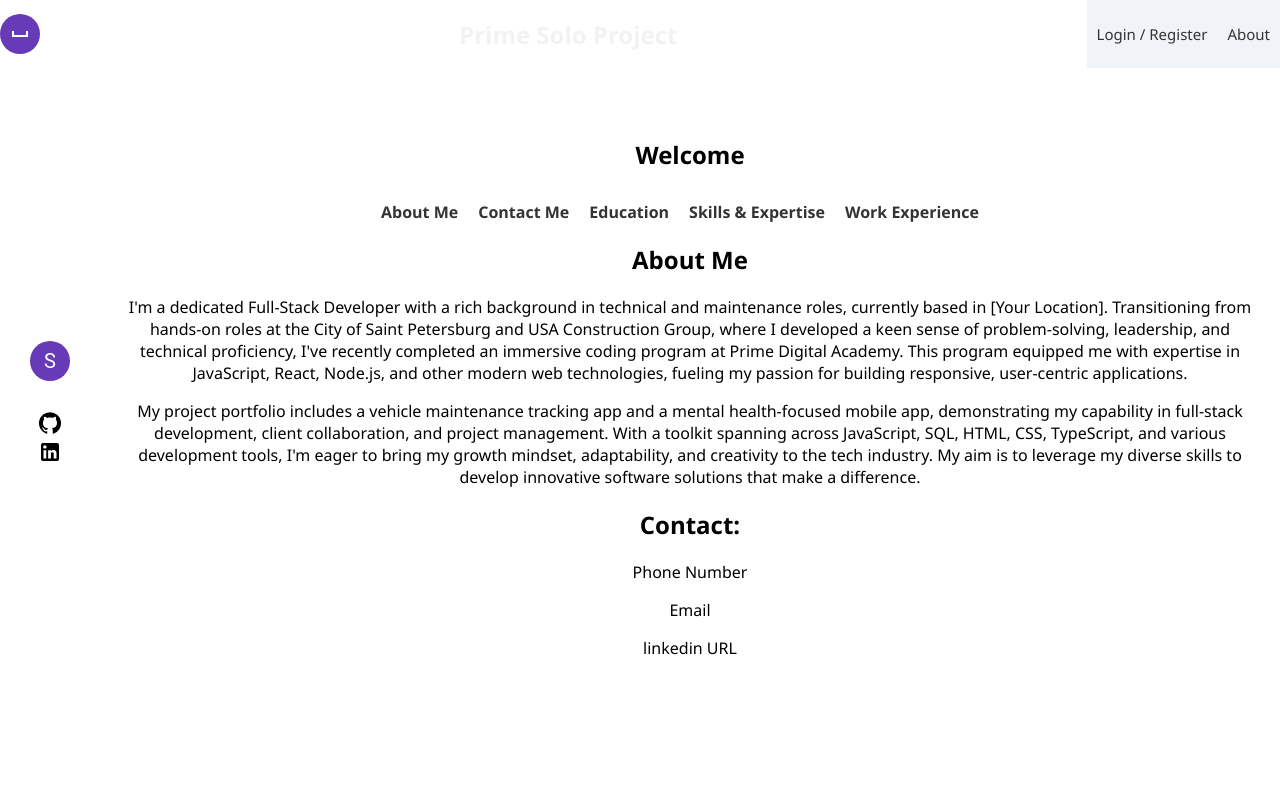
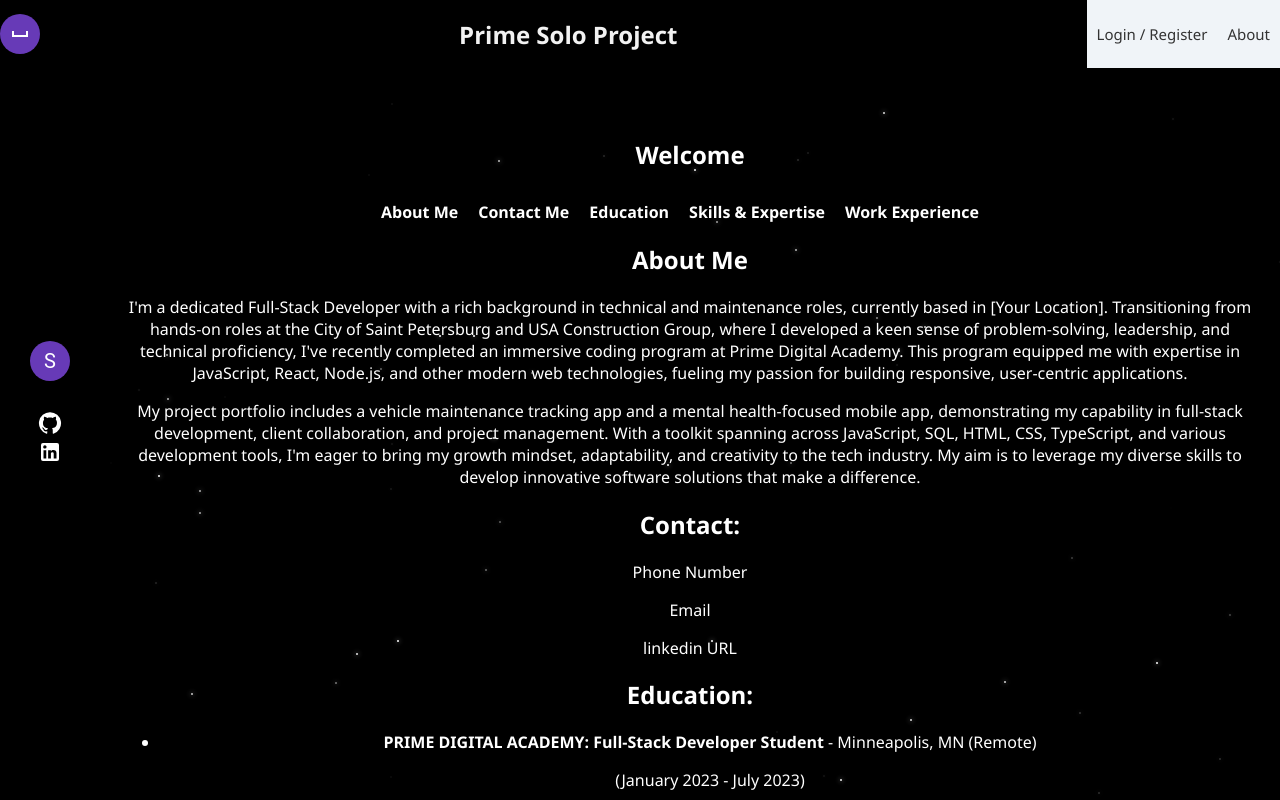
Before and after one commit to sbaxend/Resume, a React (Create React App) app: page /#/user in a window 1280 px wide. Shown: the top 800 px of the page. Built offline with nearby package versions, Linux system fonts and the light colour scheme.

Commit message:
added starry affect to user page

```diff
--- a/src/components/UserPage/UserPage.css
+++ b/src/components/UserPage/UserPage.css
@@ -3,6 +3,8 @@
     padding: 0;
     font-family: Arial, sans-serif;
     height: 100%;
+    background: #000; /* Dark background */
+    color: white; /* White text */
 }
 
 .main-container {
@@ -14,9 +16,11 @@
     flex-grow: 1;
     text-align: center;
     padding: 20px;
-    background-color: rgba(255, 255, 255, 0);
+    background-color: rgba(0, 0, 0, 0.8); /* Transparent dark background */
     box-sizing: border-box;
     margin-left: 100px; /* Add margin to move content over */
+    position: relative;
+    overflow: hidden; /* Ensure the stars don't overflow */
 }
 
 .user-header {
@@ -35,7 +39,7 @@
 
 .nav-link {
     text-decoration: none;
-    color: #333;
+    color: #fff; /* White text */
     font-weight: bold;
     transition: color 0.3s ease;
 }
@@ -62,3 +66,37 @@
 html {
     scroll-behavior: smooth;
 }
+
+/* Starry background */
+.user-container::before, .user-container::after {
+    content: '';
+    position: absolute;
+    top: 0;
+    left: 0;
+    width: 100%;
+    height: 100%;
+    background: transparent;
+    z-index: 1; /* Keep this behind interactive elements */
+    pointer-events: none; /* This allows clicks to pass through */
+}
+
+.star {
+    position: absolute;
+    width: 2px;
+    height: 2px;
+    background: white;
+    box-shadow: 0 0 5px white;
+    border-radius: 50%;
+    opacity: 0;
+    animation: twinkle 2s infinite ease-in-out;
+    pointer-events: none; /* Apply this to individual stars as well */
+}
+
+@keyframes twinkle {
+    0%, 100% {
+        opacity: 0;
+    }
+    50% {
+        opacity: 1;
+    }
+}
--- a/src/components/UserPage/UserPage.jsx
+++ b/src/components/UserPage/UserPage.jsx
@@ -1,16 +1,32 @@
 import React from 'react';
-// import { Link } from 'react-router-dom';
-import { HashLink as Link} from 'react-router-hash-link'
+import { HashLink as Link } from 'react-router-hash-link';
 import LogOutButton from '../LogOutButton/LogOutButton';
 import { useSelector } from 'react-redux';
-import './UserPage.css'; // Import your CSS file
+import './UserPage.css';
 import SideBar from '../SideBar/SideBar';
+
 function UserPage() {
     const user = useSelector((store) => store.user);
 
+    // Function to generate stars
+    const generateStars = (numStars) => {
+        let stars = [];
+        for (let i = 0; i < numStars; i++) {
+            const style = {
+                top: `${Math.random() * 100}%`,
+                left: `${Math.random() * 100}%`,
+                animationDelay: `${Math.random() * 2}s`
+            };
+            stars.push(<div key={i} className="star" style={style}></div>);
+        }
+        return stars;
+    };
+
     return (
+        <div className="main-container">
+            <SideBar />
             <div className="user-container">
-          <SideBar />
+                {generateStars(100)}
                 <header className="user-header">
                     <h2>Welcome</h2>
                 </header>
@@ -21,7 +37,6 @@
                         <li><Link to="#education" className="nav-link">Education</Link></li>
                         <li><Link to="#skills" className="nav-link">Skills & Expertise</Link></li>
                         <li><Link to="#experience" className="nav-link">Work Experience</Link></li>
-
                     </ul>
                 </nav>
                 <section id="about-me">
@@ -42,19 +57,12 @@
                          My aim is to leverage my diverse skills to develop innovative software solutions that make a difference.
                     </p>
                 </section>
-
                 <section id="contact">
                     <h1>Contact:</h1>
                     <p>Phone Number</p>
                     <p>Email</p>
                     <p>linkedin URL</p>
                 </section>
-            <br/>
-            <br/>
-            <br/>
-            <br/>
-
-            <br/>
                 <section id="education">
                     <h1>Education:</h1>
                     <ul>
@@ -65,10 +73,6 @@
                         </li>
                     </ul>
                 </section>
-
-            <br />
-
-
                 <section id="skills">
                     <h1>Skills:</h1>
                     <p>
@@ -78,14 +82,6 @@
                         <strong>Soft Skills:</strong> Growth mindset, adaptable, creative, lifelong learner, curious, problem solver, resourceful, work well on a team, critical thinker.
                     </p>
                 </section>
-            <br/>
-            <br/>
-            <br/>
-            <br/>
-            <br/>
-            <br/>
-            <br/>
-
                 <section id="experience">
                     <h1>Work Experience:</h1>
                     <div>
@@ -98,36 +94,9 @@
                         </ul>
                     </div>
                 </section>
-            <br/>
-            <br/>
-            <br/>
-            <br/>
-            <br/>
-            <br/>
-            <br/>
-            <br/>
-            <br/>
-            <br/>
-            <br/>
-            <br/>
-            <br/>
-            <br/>
-            <br/>
-            <br/>
-            <br/>
-            <br/>
-            <br/>
-            <br/>
-            <br/>
-            <br/>
-            <br/>
-            <br/>
-            <br/>
-            <section id="">
-                <h1></h1>
-            </section>
                 {/* More sections */}
                 {/* <LogOutButton className="logout-btn" /> */}
+            </div>
         </div>
     );
 }
```
Also changed, not shown: documentation/images/starry.png (added). Lines whose indentation alone changed are shown as unchanged.
